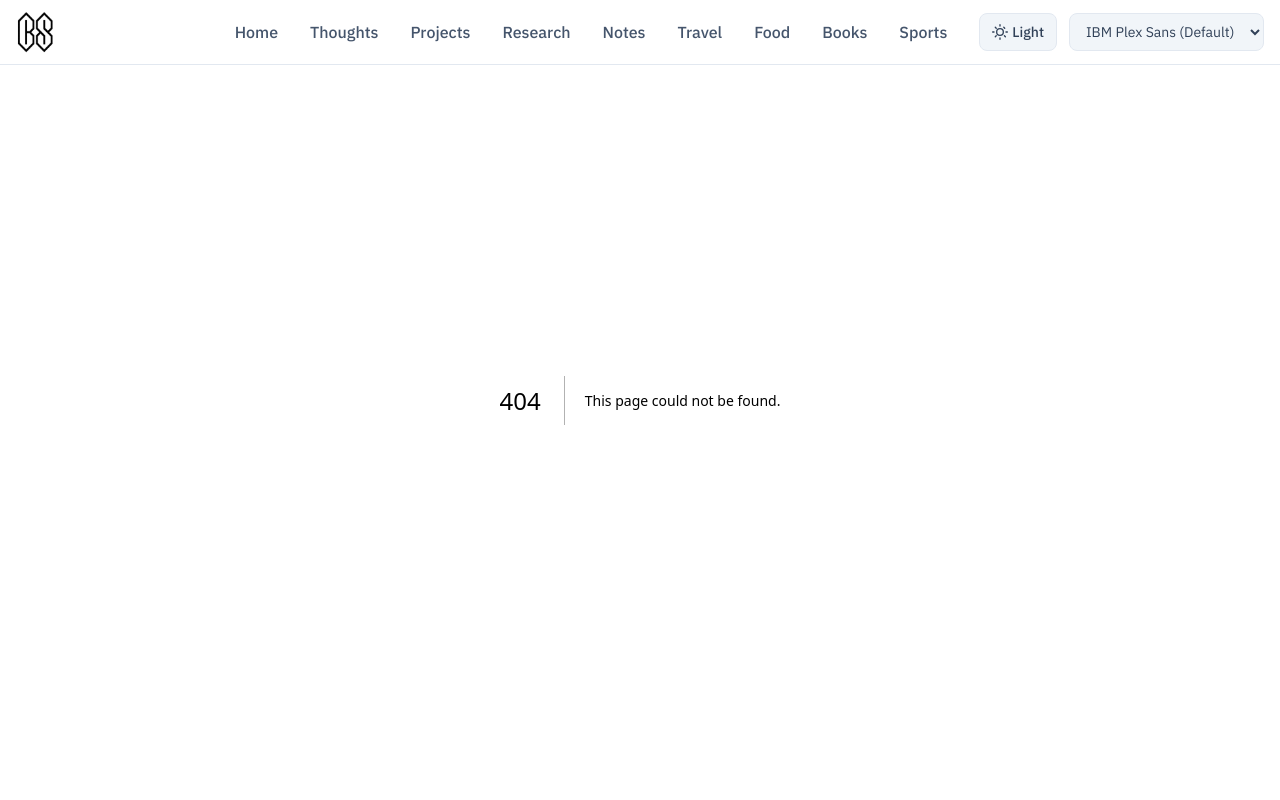
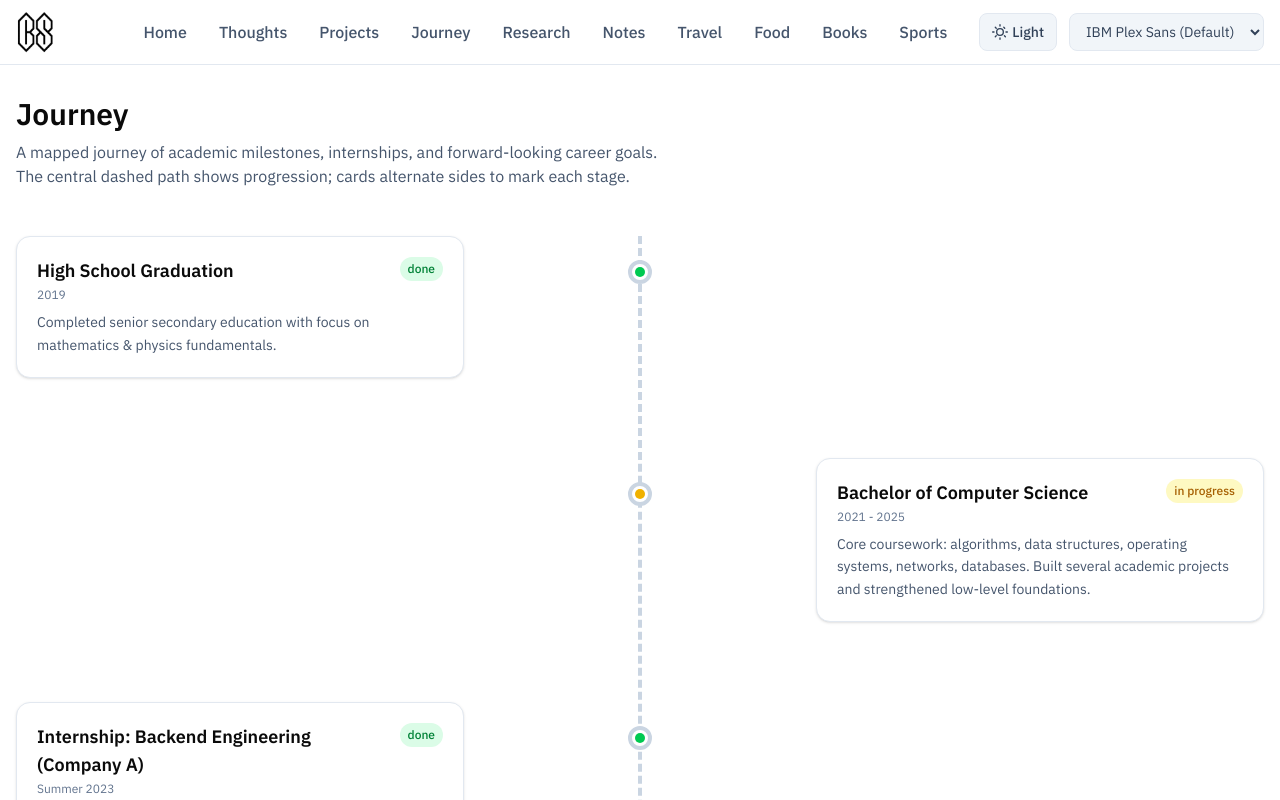
Before and after one commit to csking101/website, a Next.js app in the folder my-portfolio/: page /journey in a window 1280 px wide. Before the commit this address had no page. Shown: the top 800 px of the page. Built offline with nearby package versions, Linux system fonts and the light colour scheme.

Commit message:
Added a journey page

```diff
--- /dev/null
+++ b/my-portfolio/app/journey/page.tsx
@@ -0,0 +1,158 @@
+import React from "react";
+
+interface Milestone {
+  id: number;
+  title: string;
+  description: string;
+  status: "planned" | "in-progress" | "done";
+  period?: string;
+}
+
+const milestones: Milestone[] = [
+  {
+    id: 1,
+    title: "High School Graduation",
+    description: "Completed senior secondary education with focus on mathematics & physics fundamentals.",
+    status: "done",
+    period: "2019",
+  },
+  {
+    id: 2,
+    title: "Bachelor of Computer Science",
+    description: "Core coursework: algorithms, data structures, operating systems, networks, databases. Built several academic projects and strengthened low-level foundations.",
+    status: "in-progress",
+    period: "2021 - 2025",
+  },
+  {
+    id: 3,
+    title: "Internship: Backend Engineering (Company A)",
+    description: "Implemented REST APIs, added caching layer (Redis) for latency reduction, wrote integration tests, participated in code reviews.",
+    status: "done",
+    period: "Summer 2023",
+  },
+  {
+    id: 4,
+    title: "Internship: Data Engineering (Company B)",
+    description: "Designed ingestion pipelines, optimized SQL transformations, introduced monitoring dashboards for data freshness SLAs.",
+    status: "planned",
+    period: "Summer 2024",
+  },
+  {
+    id: 5,
+    title: "Capstone Project",
+    description: "Design and build a production-grade microservice system integrating ML inference, observability, and CI/CD automation.",
+    status: "planned",
+    period: "Final Year",
+  },
+  {
+    id: 6,
+    title: "Open Source Contributions",
+    description: "Consistent PRs to performance / developer tooling repositories (goal: merged contributions + maintainer trust).",
+    status: "in-progress",
+    period: "Ongoing",
+  },
+  {
+    id: 7,
+    title: "Full-Time SWE/Systems Role",
+    description: "Transition into a role emphasizing distributed systems reliability, scalability, and developer productivity impact.",
+    status: "planned",
+    period: "Post-Graduation",
+  },
+  {
+    id: 8,
+    title: "Conference / Publication",
+    description: "Prepare a technical talk or paper on an applied systems + ML efficiency topic; submit to a reputable venue.",
+    status: "planned",
+    period: "1-2 Years After Graduation",
+  },
+];
+
+const statusBadge: Record<Milestone["status"], string> = {
+  done: "bg-green-100 text-green-700 dark:bg-green-900/40 dark:text-green-300",
+  "in-progress":
+    "bg-yellow-100 text-yellow-700 dark:bg-yellow-900/40 dark:text-yellow-300",
+  planned:
+    "bg-slate-100 text-slate-600 dark:bg-slate-700 dark:text-slate-300",
+};
+
+const dotColor: Record<Milestone["status"], string> = {
+  done: "bg-green-500 dark:bg-green-400",
+  "in-progress": "bg-yellow-500 dark:bg-yellow-400",
+  planned: "bg-slate-400 dark:bg-slate-600",
+};
+
+export default function JourneyPage() {
+  return (
+    <div className="pt-24 pb-32 container mx-auto px-4">
+      <h1 className="text-3xl font-bold mb-2">Journey</h1>
+      <p className="text-slate-600 dark:text-slate-400 mb-12 max-w-2xl">
+        A mapped journey of academic milestones, internships, and forward-looking
+        career goals. The central dashed path shows progression; cards alternate
+        sides to mark each stage.
+      </p>
+
+      <div className="relative">
+        {/* Central dashed vertical path */}
+        <div
+          className="absolute left-1/2 top-0 -translate-x-1/2 h-full border-l-4 border-dashed border-slate-300 dark:border-slate-700"
+          aria-hidden="true"
+        />
+
+        <ul className="space-y-20">
+          {milestones.map((m, idx) => {
+            const side = idx % 2 === 0 ? "left" : "right";
+            return (
+              <li
+                key={m.id}
+                className={`relative flex ${
+                  side === "left"
+                    ? "justify-start pr-[52%]"
+                    : "justify-end pl-[52%]"
+                }`}
+              >
+                {/* Connector dot */}
+                <div
+                  className="absolute left-1/2 -translate-x-1/2 top-6 w-6 h-6 rounded-full bg-white dark:bg-slate-900 border-4 border-slate-300 dark:border-slate-700 flex items-center justify-center"
+                  aria-hidden="true"
+                >
+                  <span
+                    className={`block w-2.5 h-2.5 rounded-full ${dotColor[m.status]}`}
+                  />
+                </div>
+
+                <div className="group bg-white dark:bg-slate-800 shadow-sm border border-slate-200 dark:border-slate-700 rounded-xl p-5 max-w-md hover:shadow-md transition-shadow">
+                  <div className="flex items-start justify-between gap-3 mb-2">
+                    <div>
+                      <h2 className="font-semibold text-lg">{m.title}</h2>
+                      {m.period && (
+                        <p className="text-xs text-slate-500 dark:text-slate-400 mt-0.5">
+                          {m.period}
+                        </p>
+                      )}
+                    </div>
+                    <span
+                      className={`text-xs px-2 py-1 rounded-full font-medium shrink-0 ${statusBadge[m.status]}`}
+                    >
+                      {m.status.replace("-", " ")}
+                    </span>
+                  </div>
+                  <p className="text-sm text-slate-600 dark:text-slate-400 leading-relaxed">
+                    {m.description}
+                  </p>
+                </div>
+              </li>
+            );
+          })}
+        </ul>
+      </div>
+
+      <div className="mt-20 max-w-2xl text-sm text-slate-500 dark:text-slate-400">
+        <p>
+          Legend: Green = completed, Yellow = in progress, Gray = planned. Edit
+          the <code>milestones</code> array in <code>app/journey/page.tsx</code>{" "}
+          to replace dummy data.
+        </p>
+      </div>
+    </div>
+  );
+}
--- /dev/null
+++ b/my-portfolio/app/progress/page.tsx
@@ -0,0 +1,7 @@
+import { redirect } from "next/navigation";
+
+export default function ProgressRedirect() {
+  // Legacy route preserved to avoid 404s after rename.
+  redirect("/journey");
+  return null;
+}
--- a/my-portfolio/components/navbar.tsx
+++ b/my-portfolio/components/navbar.tsx
@@ -13,6 +13,7 @@ export default function Navbar() {
     { name: "Home", href: "/" },
     { name: "Thoughts", href: "/blogs" },
     { name: "Projects", href: "/projects" },
+    { name: "Journey", href: "/journey" },
     { name: "Research", href: "/research" },
     { name: "Notes", href: "/notes" },
     { name: "Travel", href: "/travel" },
```
